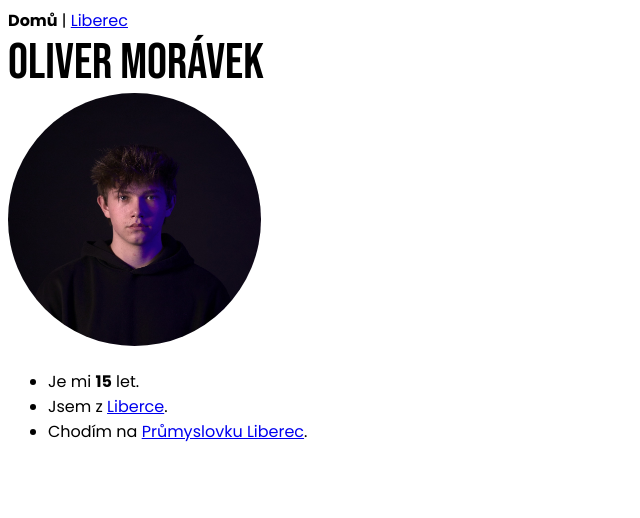
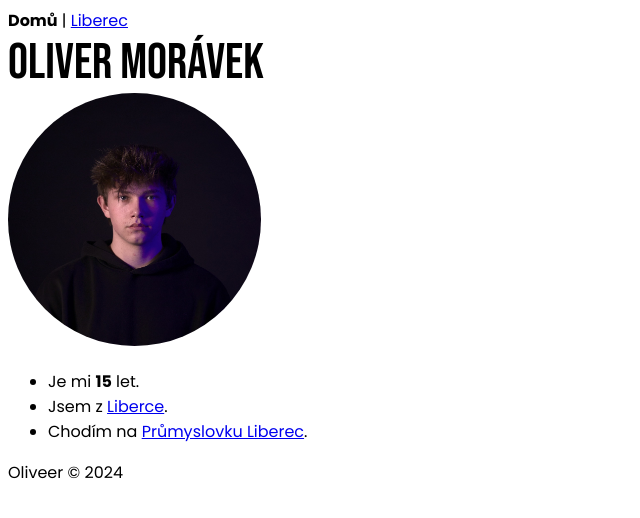
Before and after one commit to mooliver/o-mne, a plain HTML site: page index.html in a window 1280 px wide. Shown: the whole page, without its empty margins (0-640 px from the left). Drawn offline with Linux system fonts and the light colour scheme.

Commit message:
added footer

```diff
--- a/index.html
+++ b/index.html
@@ -20,6 +20,6 @@
             <li>Chodím na <a href="https://web.pslib.cz" target="_blank">Průmyslovku Liberec</a>.</li>
         </ul>
     </main>
-    <footer></footer>
+    <footer>Oliveer &copy; 2024</footer>
 </body>
 </html>
```
Also changed, not shown: lbc/index.html (+1 -0 lines).
